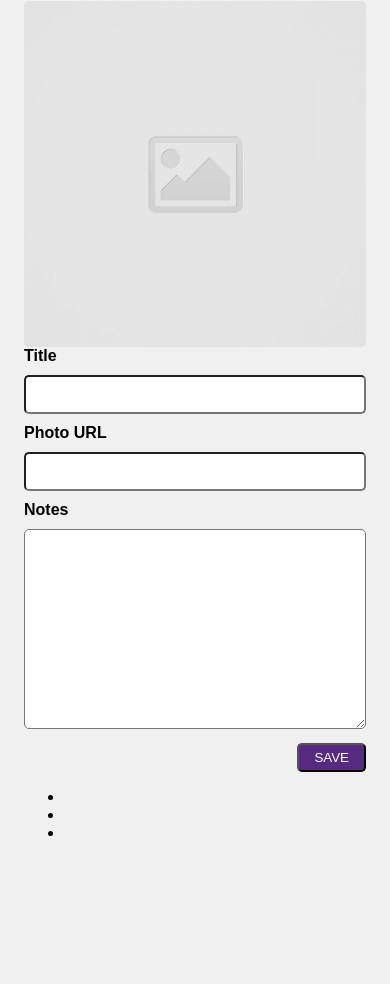
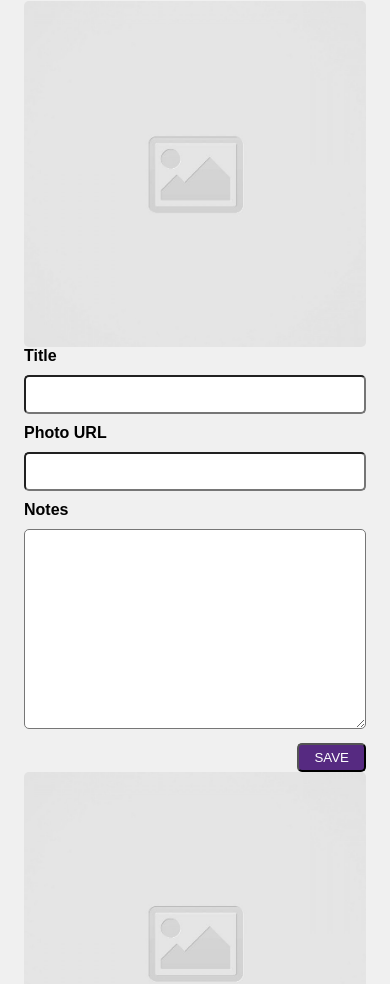
Before and after one commit to janiicelee/code-journal, a website: page index.html in a window 390 px wide. Shown: the part 117-1101 px from the top of the page. Before the commit the page ends 975 px from the top, so only its background shows below. Drawn offline with Linux system fonts and the light colour scheme.

Commit message:
Add some dummy journal entries to the unordered list in the HTML and style them to match the wireframe & Check that the entries list looks good on both mobile and desktop screens.

```diff
--- a/css/styles.css
+++ b/css/styles.css
@@ -15,15 +15,12 @@ header {
 
 img {
   border-radius: 5px;
-
-  /* margin: 5%; */
+  width: 100%;
 }
 
 label {
   display: block;
   font-weight: bold;
-
-  /* margin: 10px 0; */
 }
 
 #title {
@@ -62,3 +59,16 @@ label {
   border-radius: 5px;
   padding: 5px 15px;
 }
+
+input:focus,
+textarea:focus {
+  outline-color: #562a81;
+}
+
+ul {
+  list-style-type: none;
+}
+
+ul > li {
+  width: 100%;
+}
--- a/index.html
+++ b/index.html
@@ -70,11 +70,13 @@
   <div data-view="entries">
     <div class="container">
       <div class="row">
-        <div class="column-full">
+        <div class="column-half">
+          <img id="image" src="images/placeholder-image-square.jpg">
+        </div>
+        <div class="column-half">
           <ul>
-            <li></li>
-            <li></li>
-            <li></li>
+            <li><h1>Kirby</li>
+            <li><p>kirby is cute</p></li>
           </ul>
         </div>
       </div>
```
